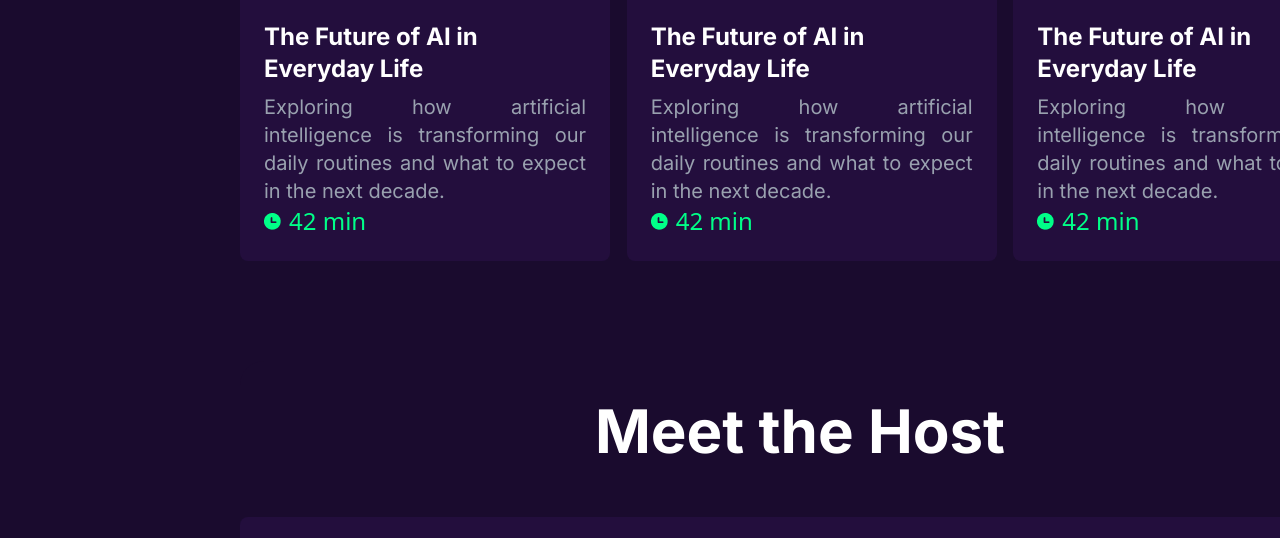
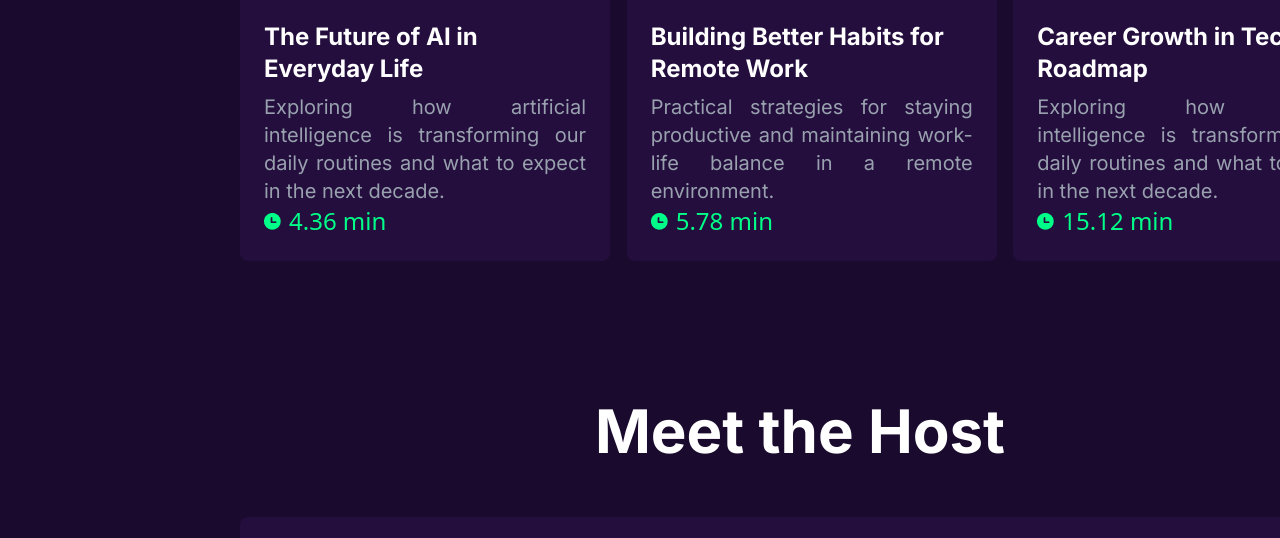
Before and after one commit to Faruque23/B13-Assignment-02, a plain HTML site: page index.html in a window 1280 px wide. Shown: the part 3149-3687 px from the top of the page. Drawn offline with nearby package versions, Linux system fonts and the light colour scheme.

Commit message:
complete for desktop

```diff
--- a/index.html
+++ b/index.html
@@ -155,42 +155,42 @@
                                    <!-- Feature 01 -->
                     <div class="grid grid-cols-3 gap-10">
                         <div class="flex flex-col items-start text-left rounded-lg hover:scale-105 bg-[#230E3D] h-[480px] w-[370px]">
-                            <iframe width="370" height="220" src="https://www.youtube.com/embed/ixzZ6Osqo2k?si=hd9wAIHXPb5VhAUs" title="YouTube video player" frameborder="0" allow="accelerometer; autoplay; clipboard-write; encrypted-media; gyroscope; picture-in-picture; web-share" referrerpolicy="strict-origin-when-cross-origin" allowfullscreen items-center
+                            <iframe width="370" height="220" src="https://www.youtube.com/embed/dv9q7Ema40k?si=UldwdApkz51H0y78" title="YouTube video player" frameborder="0" allow="accelerometer; autoplay; clipboard-write; encrypted-media; gyroscope; picture-in-picture; web-share" referrerpolicy="strict-origin-when-cross-origin" allowfullscreen items-center
                             ></iframe>
 
                             <div class="flex flex-col p-6" gap-4>
 
                             <h3 class="text-2xl text-white font-bold font-[Inter] mb-2">The Future of AI in Everyday Life</h3>
                             <p class="text-xl font-[Inter] text-justify text-gray-400">Exploring how artificial intelligence is transforming our daily routines and what to expect in the next decade.</p>
-                            <div class="flex justify-start items-center gap-2"><img src="./images/clock.png" alt="clock"> <p class="text-2xl text-[#00FF88]">42 min</p></div>
+                            <div class="flex justify-start items-center gap-2"><img src="./images/clock.png" alt="clock"> <p class="text-2xl text-[#00FF88]">4.36 min</p></div>
 
                         </div>
 
                             <!-- Feature 02 -->
                     </div>
                         <div class="flex flex-col items-start text-left rounded-lg hover:scale-105 bg-[#230E3D] h-[480px] w-[370px]">
-                            <iframe width="370" height="220" src="https://www.youtube.com/embed/ixzZ6Osqo2k?si=hd9wAIHXPb5VhAUs" title="YouTube video player" frameborder="0" allow="accelerometer; autoplay; clipboard-write; encrypted-media; gyroscope; picture-in-picture; web-share" referrerpolicy="strict-origin-when-cross-origin" allowfullscreen items-center
+                            <iframe width="370" height="220" src="https://www.youtube.com/embed/NNVj-g4hWRo?si=Tzg-02A6QoLEJLBa" title="YouTube video player" frameborder="0" allow="accelerometer; autoplay; clipboard-write; encrypted-media; gyroscope; picture-in-picture; web-share" referrerpolicy="strict-origin-when-cross-origin" allowfullscreen items-center
                             ></iframe>
 
                             <div class="flex flex-col p-6" gap-4>
 
-                            <h3 class="text-2xl text-white font-bold font-[Inter] mb-2">The Future of AI in Everyday Life</h3>
-                            <p class="text-xl font-[Inter] text-justify text-gray-400">Exploring how artificial intelligence is transforming our daily routines and what to expect in the next decade.</p>
-                            <div class="flex justify-start items-center gap-2"><img src="./images/clock.png" alt="clock"> <p class="text-2xl text-[#00FF88]">42 min</p></div>
+                            <h3 class="text-2xl text-white font-bold font-[Inter] mb-2">Building Better Habits for Remote Work</h3>
+                            <p class="text-xl font-[Inter] text-justify text-gray-400">Practical strategies for staying productive and maintaining work-life balance in a remote environment.</p>
+                            <div class="flex justify-start items-center gap-2"><img src="./images/clock.png" alt="clock"> <p class="text-2xl text-[#00FF88]">5.78 min</p></div>
 
                     </div>
 
                         <!-- Feature 03 -->
                      </div>
                         <div class="flex flex-col items-start text-left rounded-lg hover:scale-105 bg-[#230E3D] h-[480px] w-[370px]">
-                            <iframe width="370" height="220" src="https://www.youtube.com/embed/ixzZ6Osqo2k?si=hd9wAIHXPb5VhAUs" title="YouTube video player" frameborder="0" allow="accelerometer; autoplay; clipboard-write; encrypted-media; gyroscope; picture-in-picture; web-share" referrerpolicy="strict-origin-when-cross-origin" allowfullscreen items-center
+                            <iframe width="370" height="220" src="https://www.youtube.com/embed/IZ_W8NufP1Y?si=Uk-fDdH4K6OYT_rK" title="YouTube video player" frameborder="0" allow="accelerometer; autoplay; clipboard-write; encrypted-media; gyroscope; picture-in-picture; web-share" referrerpolicy="strict-origin-when-cross-origin" allowfullscreen items-center
                             ></iframe>
 
                             <div class="flex flex-col p-6" gap-4>
 
-                            <h3 class="text-2xl text-white font-bold font-[Inter] mb-2">The Future of AI in Everyday Life</h3>
+                            <h3 class="text-2xl text-white font-bold font-[Inter] mb-2">Career Growth in Tech: A Roadmap</h3>
                             <p class="text-xl font-[Inter] text-justify text-gray-400">Exploring how artificial intelligence is transforming our daily routines and what to expect in the next decade.</p>
-                            <div class="flex justify-start items-center gap-2"><img src="./images/clock.png" alt="clock"> <p class="text-2xl text-[#00FF88]">42 min</p></div>
+                            <div class="flex justify-start items-center gap-2"><img src="./images/clock.png" alt="clock"> <p class="text-2xl text-[#00FF88]">15.12 min</p></div>
 
                     </div>
 
```
